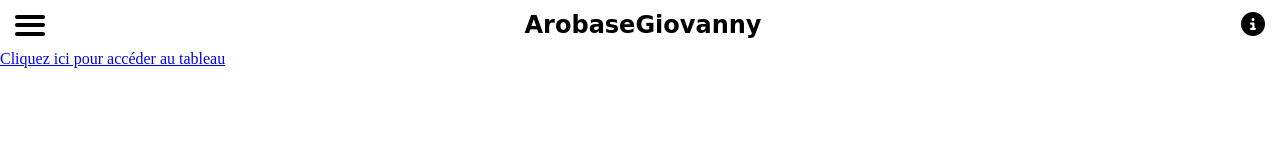
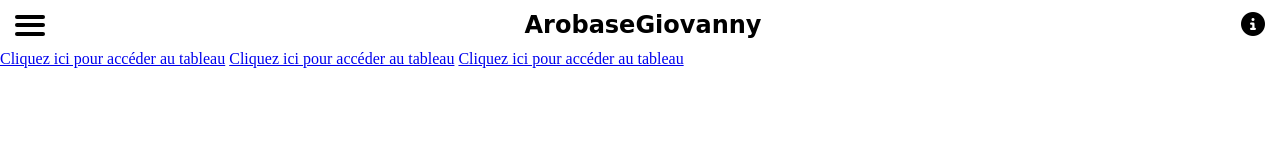
Before and after one commit to ArobaseGiovanny/ArobaseGiovanny.github.io, a plain HTML site: page index.html in a window 1280 px wide. Drawn offline with Linux system fonts and the light colour scheme; a web font is replaced by a local one.

Commit message:
Mise à jour font

```diff
--- a/index.html
+++ b/index.html
@@ -29,6 +29,8 @@
     </nav>
 
     <a href="/html/tableau.html" class="href">Cliquez ici pour accéder au tableau</a>
+    <a href="/html/tableau.html" class="href">Cliquez ici pour accéder au tableau</a>
+    <a href="/html/tableau.html" class="href">Cliquez ici pour accéder au tableau</a>
 </body>
 
 </html>
--- a/styles/style.tableau/tableau.scss
+++ b/styles/style.tableau/tableau.scss
@@ -8,7 +8,7 @@ $backgroundNumber: #fc60fa;
     margin: 0;
     padding: 0;
     box-sizing: border-box;
-    font-family: "Roboto";
+    font-family: 'Roboto', sans-serif;
 }
 
 body {
```
Also changed, not shown: html/tableau.html (+1 -0 lines), styles/style.tableau/tableau.css, 1 other file.
